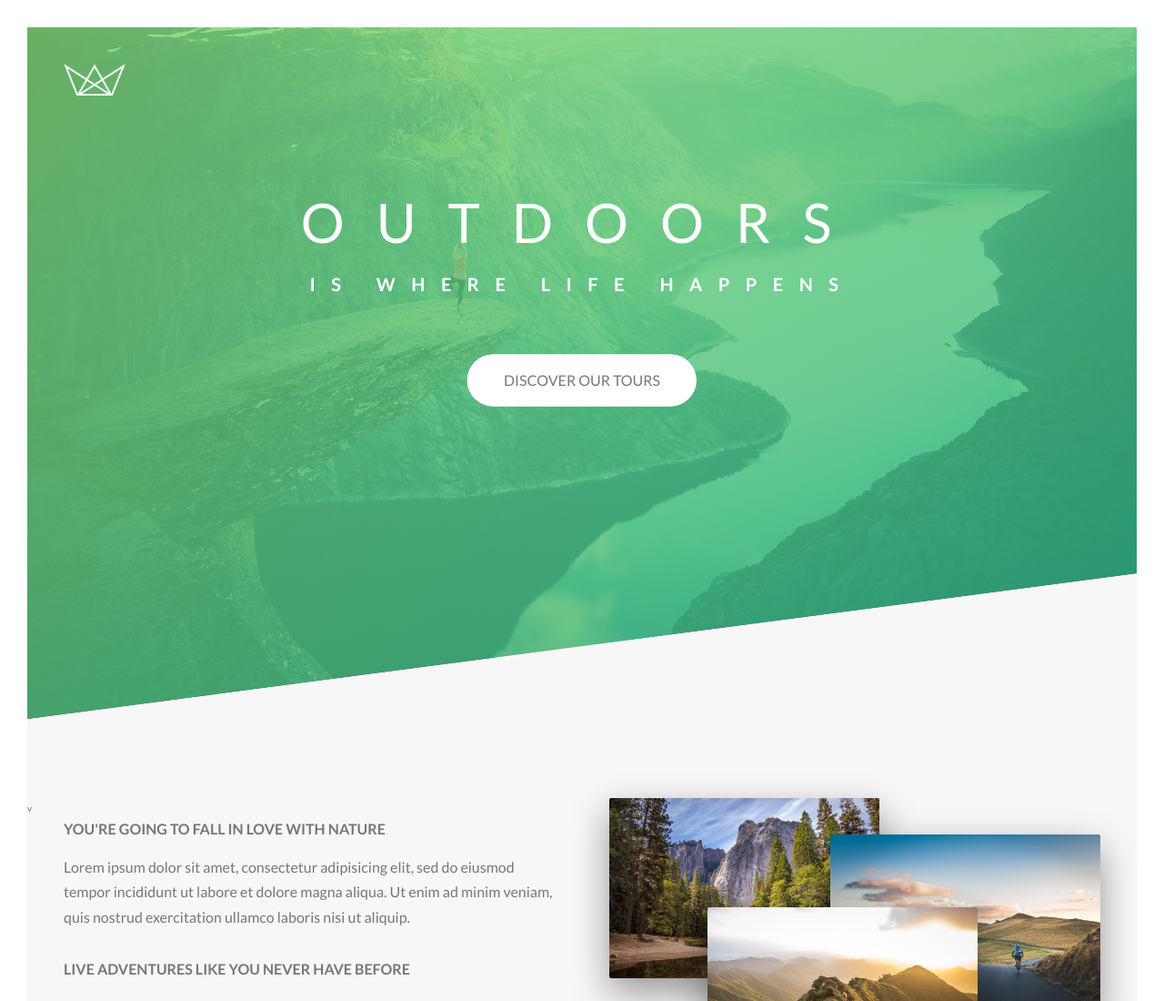
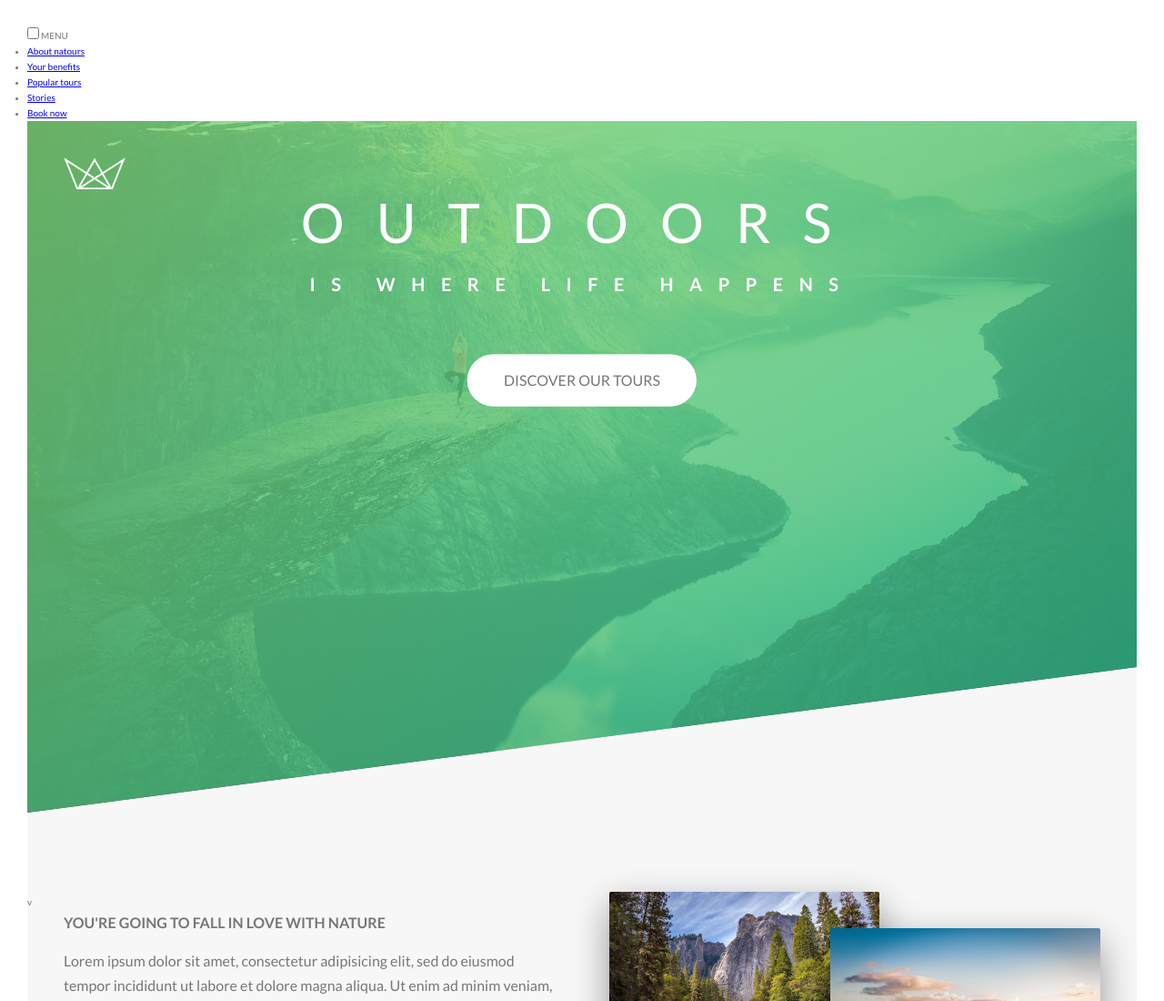
Before and after one commit to Guilllemain/natours, a website: page index.html in a window 1280 px wide. Shown: the top 1100 px of the page at 91% size. Drawn offline with nearby package versions, Linux system fonts and the light colour scheme; files that its build step writes are made by us from their sources.

Commit message:
Working on the toggle navigation

```diff
--- a/index.html
+++ b/index.html
@@ -13,6 +13,23 @@
         <title>Natours | Exciting tours for adventurous people</title>
     </head>
     <body>
+        <div class="nav">
+            <input class="nav__checkbox" type="checkbox" id="nav-toggle">
+            <label class="nav__button" for="nav-toggle">MENU</label>
+
+            <div class="nav__background"></div>
+
+            <nav class="nav__navigation">
+                <ul class="nav__list">
+                    <li class="nav__list-item"><a href="#" class="nav__list-link">About natours</a></li>
+                    <li class="nav__list-item"><a href="#" class="nav__list-link">Your benefits</a></li>
+                    <li class="nav__list-item"><a href="#" class="nav__list-link">Popular tours</a></li>
+                    <li class="nav__list-item"><a href="#" class="nav__list-link">Stories</a></li>
+                    <li class="nav__list-item"><a href="#" class="nav__list-link">Book now</a></li>
+                </ul>
+            </nav>
+        </div>
+
         <header class="header">
             <div class="header__logo-box">
                 <img class="header__logo" src="img/logo-white.png" alt="logo">
--- /dev/null
+++ b/scss/layout/_nav.scss
@@ -0,0 +1,24 @@
+.nav {
+	&__checkbox {
+
+	}
+
+	&__button {
+
+	}
+
+	&__background {
+
+	}
+
+	&__list {
+
+		&-item {
+
+		}
+
+		&-link {
+
+		}
+	}
+}
--- a/scss/main.scss
+++ b/scss/main.scss
@@ -15,8 +15,9 @@
 @import 'components/form';
 @import 'components/story';
 
-@import 'layout/header';
 @import 'layout/footer';
 @import 'layout/grid';
+@import 'layout/header';
+@import 'layout/nav';
 
 @import 'pages/home';
```
